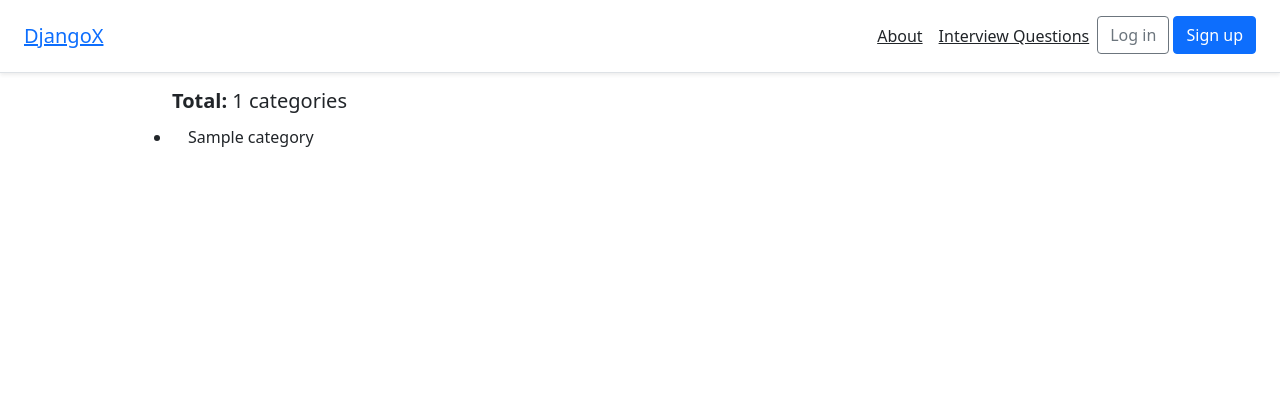
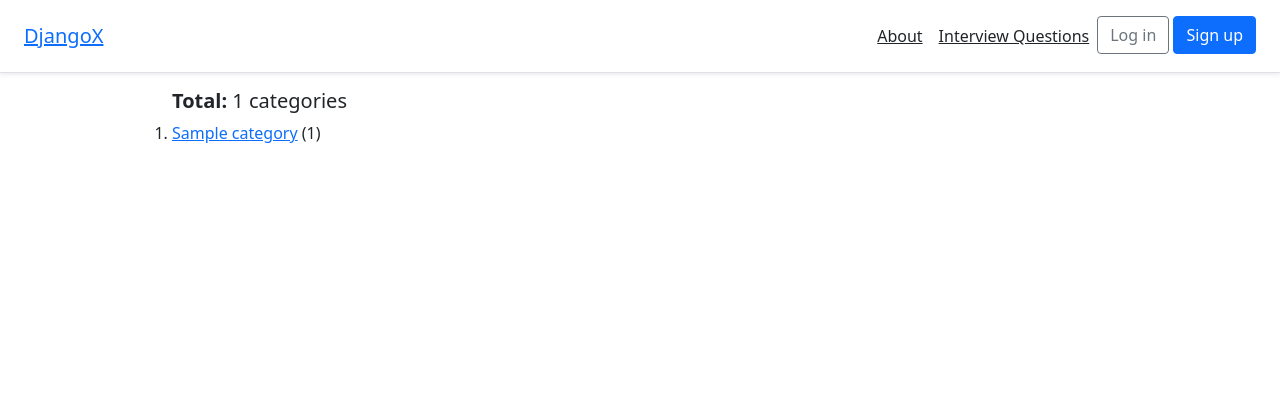
Before and after one commit to karanj07/python-jobs, a Django app: page /interview-questions/ in a window 1280 px wide. Shown: the top 420 px of the page. Run offline with Django 4.2, Linux system fonts and the light colour scheme; tables that the repository leaves empty hold one stand-in row (values such as "Sample post"); some libraries are stand-ins or nearby versions.

Commit message:
number of ques for categories

```diff
--- a/interviews/models.py
+++ b/interviews/models.py
@@ -1,5 +1,5 @@
+from ckeditor.fields import RichTextField
 from django.db import models
-from ckeditor.fields import RichTextField
 
 
 # Create your models here.
@@ -19,7 +19,7 @@ class Category(models.Model):
 class Question(models.Model):
 	question = models.TextField(default="", blank=True)
 	answer = RichTextField(default="", blank=True) # blank=true - field is not required
-	category = models.ForeignKey(Category, default=0, on_delete=models.SET_DEFAULT)
+	category = models.ForeignKey(Category, default=0, related_name='questions', on_delete=models.SET_DEFAULT)
 	is_starred = models.BooleanField(default=False)
 	is_trivial = models.BooleanField(default=False)
 	created_at = models.DateTimeField(auto_now_add=True)
--- a/interviews/views.py
+++ b/interviews/views.py
@@ -3,19 +3,20 @@ from .models import Question, Category
 from .forms import QuestionModelForm
 from django.contrib import messages #import messages
 from django.http import HttpResponseRedirect
+#import json
+
+from django.db.models import Count
 # Create your views here.
 
 def index(request):
 	#dests = Job.objects.all()
-	categories = Category.objects.all()
+	categories = Category.objects.annotate(number_of_ques = Count("questions")).all()
 
 	return render(request, "interviews/all.html", {'categories':categories})
 
 
 
 def categoryQuestions(request, pk, ques_id=None):
-	#dests = Job.objects.all()
-	print(ques_id)
 	if ques_id:
 		ques = Question.objects.get(pk=ques_id)
 		form_data = {'question': ques.question, 'answer':ques.answer, 'category':ques.category}
@@ -26,7 +27,7 @@ def categoryQuestions(request, pk, ques_id=None):
 	post_form = QuestionModelForm(request.POST)
 	if request.POST:
 		if ques_id and post_form.is_valid():
-			print(request.POST)
+			#print(request.POST)
 			ques.question = request.POST.get("question")
 			ques.answer = request.POST.get("answer")
 			ques.save()
--- a/static/css/base.css
+++ b/static/css/base.css
@@ -41,3 +41,5 @@ form select{max-width: 400px;}
 
 .accordion {margin-bottom: 30px;}
 .accordion .accordion-item{margin-bottom: 20px; border-top: 1px solid rgba(0,0,0,.125);}
+
+.all-categories ol li{margin-bottom: 15px;}
--- a/templates/interviews/all.html
+++ b/templates/interviews/all.html
@@ -3,23 +3,22 @@
 {% block content %}
 
 
-        <div class="all-jobs">
+        <div class="all-jobs all-categories">
             <div class="row">
                 <div class="col-12">
                     <h5><strong>Total:</strong> {{categories|length}} categories</h5>
                 </div>
 
-               <ul>
-
+               <ol>
                     {% for cat in categories %}
 
                     <li>
-                        <a class="dropdown-item" href="{% url 'catques' cat.id %}">{{cat.name}}</a>
+                        <a target="_blank"  href="{% url 'catques' cat.id %}">{{cat.name}}</a> ({{cat.number_of_ques}})
                     </li>
 
                     {% endfor %}
 
-                </ul>
+                </ol>
             </div>
         </div>
 {% endblock content %}
```
Also changed, not shown: interviews/migrations/0004_alter_category_options_alter_category_name_and_more.py (added).
